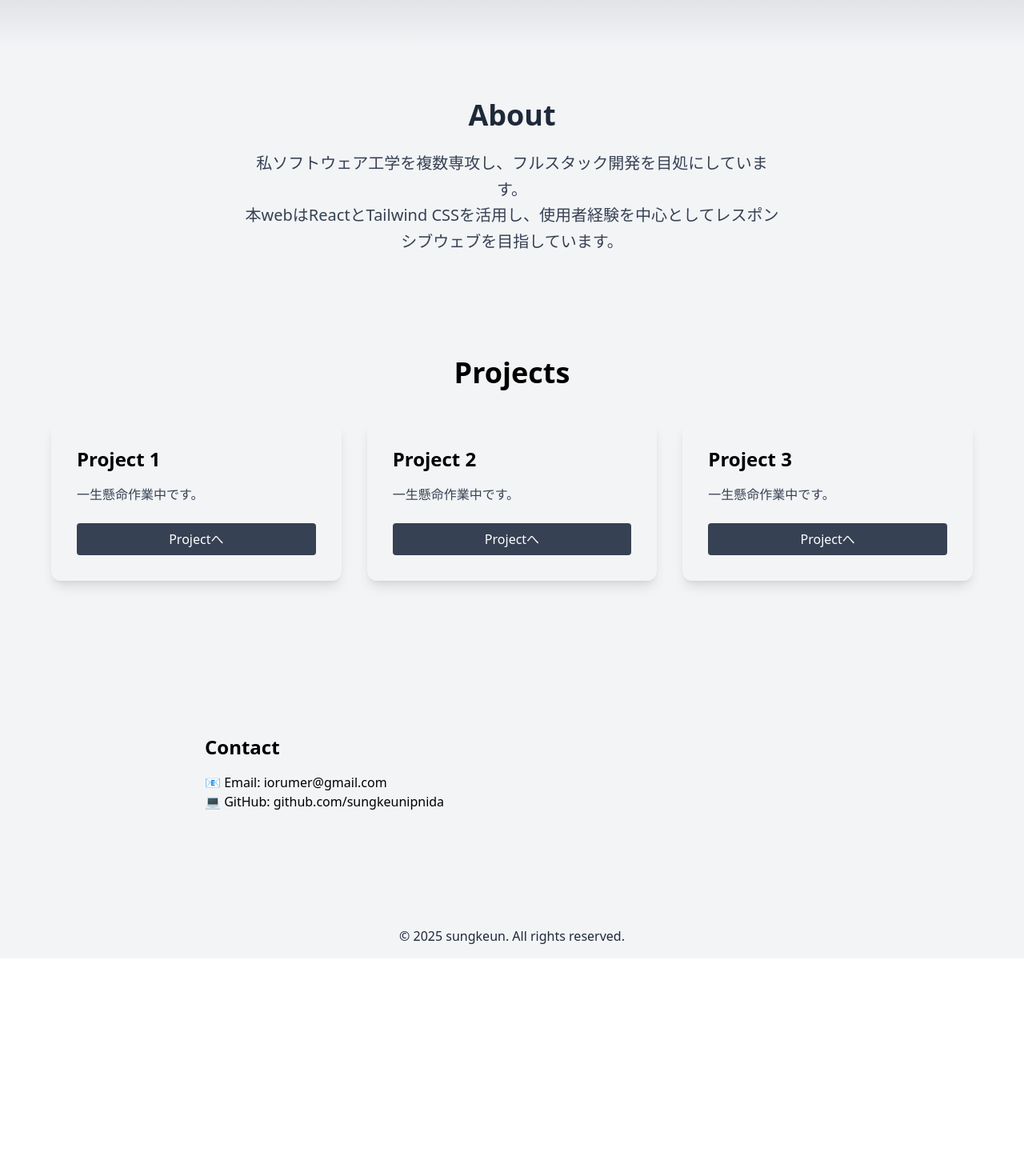
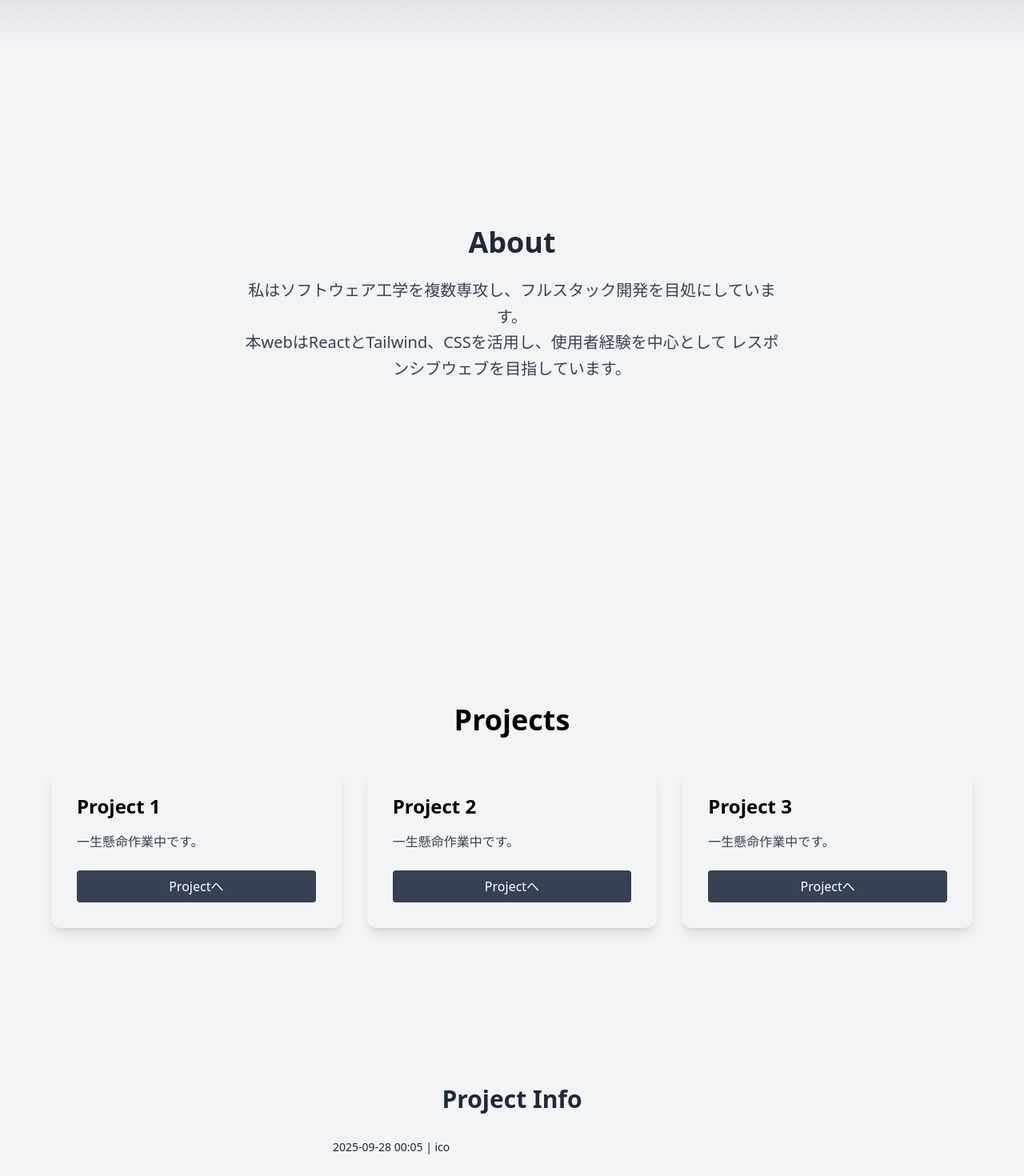
Before and after one commit to sungkeunipnida/my-portfolio, a React (Vite) app: page / in a window 1280 px wide. Shown: the part 740-2210 px from the top of the page at 80% size. Before the commit the page ends 1938 px from the top, so only its background shows below. Built offline with nearby package versions, Linux system fonts and the light colour scheme.

Commit message:
addUpdateInfo, semanticLayout

```diff
--- a/package.json
+++ b/package.json
@@ -4,8 +4,9 @@
   "version": "0.0.0",
   "type": "module",
   "scripts": {
-    "dev": "vite",
-    "build": "vite build",
+    "lastupdate": "git log --format='%cd | %s' --date=format:'%Y-%m-%d %H:%M' > public/lastupdate.txt",
+    "dev": "pnpm run lastupdate && vite",
+    "build": "pnpm run lastupdate && vite build",
     "lint": "eslint .",
     "preview": "vite preview"
   },
--- a/src/App.jsx
+++ b/src/App.jsx
@@ -2,6 +2,7 @@ import Header from "./components/Header";
 import Hero from "./components/Hero";
 import About from "./components/About";
 import Projects from "./components/Projects";
+import UpdateInfo from "./components/UpdateInfo";
 import Contact from "./components/Contact";
 import Footer from "./components/Footer";
 
@@ -13,13 +14,16 @@ function App() {
 
       {/* Main */}
       <main className="flex-1">
-        {/* Hero: 화면 꽉 차게 */}
-        <section>
+        {/* Hero */}
+        <section className="h-screen">
           <Hero />
         </section>
 
         {/* About */}
-        <section className="px-4 sm:px-6 lg:px-8 py-16 bg-gray-100">
+        <section
+          id="about"
+          className="min-h-[80vh] flex flex-col justify-center px-4 sm:px-6 lg:px-8 py-16 bg-gray-100"
+        >
           <div className="max-w-4xl mx-auto">
             <About />
           </div>
@@ -28,21 +32,28 @@ function App() {
         {/* Projects */}
         <section
           id="projects"
-          className="px-4 sm:px-6 lg:px-8 py-16 bg-gray-100"
+          className="min-h-[80vh] px-4 sm:px-6 lg:px-8 py-16 bg-gray-100 flex items-center"
         >
-          <div className="max-w-6xl mx-auto">
-            <h2 className="text-3xl md:text-4xl font-bold text-center mb-10">
-              Projects
-            </h2>
-            {/* 반응형 그리드 */}
-            <div className="grid grid-cols-1 md:grid-cols-2 lg:grid-cols-3 gap-8">
-              <Projects />
-            </div>
+          <div className="max-w-6xl mx-auto w-full">
+            <Projects />
+          </div>
+        </section>
+
+        {/* Update Info */}
+        <section
+          id="update-info"
+          className="min-h-[60vh] flex justify-center items-center px-4 sm:px-6 lg:px-8 py-4 bg-gray-100"
+        >
+          <div className="max-w-4xl w-full">
+            <UpdateInfo />
           </div>
         </section>
 
         {/* Contact */}
-        <section className="px-4 sm:px-6 lg:px-8 py-16 bg-gray-100">
+        <section
+          id="contact"
+          className="min-h-[60vh] flex flex-col justify-center px-4 sm:px-6 lg:px-8 py-16 bg-gray-100"
+        >
           <div className="max-w-4xl mx-auto">
             <Contact />
           </div>
--- a/src/components/About.jsx
+++ b/src/components/About.jsx
@@ -1,6 +1,6 @@
 function About() {
   return (
-    <section id="about" className="text-center scroll-mt-20">
+    <div className="text-center scroll-mt-20">
       {/* 제목 */}
       <h2 className="text-3xl sm:text-4xl font-bold mb-6 text-gray-800">
         About
@@ -8,12 +8,12 @@ function About() {
 
       {/* 소개 문장 */}
       <p className="text-lg sm:text-xl text-gray-700 leading-relaxed max-w-2xl mx-auto">
-        私ソフトウェア工学を複数専攻し、フルスタック開発を目処にしています。
+        私はソフトウェア工学を複数専攻し、フルスタック開発を目処にしています。
         <br />
-        本webはReactとTailwind
-        CSSを活用し、使用者経験を中心としてレスポンシブウェブを目指しています。
+        本webはReactとTailwind、CSSを活用し、使用者経験を中心として
+        レスポンシブウェブを目指しています。
       </p>
-    </section>
+    </div>
   );
 }
 
--- a/src/components/Contact.jsx
+++ b/src/components/Contact.jsx
@@ -1,10 +1,22 @@
 function Contact() {
   return (
-    <section id="contact" className="p-8 md:p-16 bg-gray-100">
-      <h2 className="text-2xl font-bold mb-4">Contact</h2>
-      <p>📧 Email: iorumer@gmail.com</p>
-      <p>💻 GitHub: github.com/sungkeunipnida</p>
-    </section>
+    <div className="text-center scroll-mt-20">
+      <h2 className="text-3xl sm:text-4xl font-bold mb-6 text-gray-800">
+        Contact
+      </h2>
+      <p className="mb-2">📧 Email: iorumer@gmail.com</p>
+      <p>
+        💻 GitHub:{" "}
+        <a
+          href="https://github.com/sungkeunipnida"
+          target="_blank"
+          rel="noopener noreferrer"
+          className="underline"
+        >
+          github.com/sungkeunipnida
+        </a>
+      </p>
+    </div>
   );
 }
 
--- a/src/components/Projects.jsx
+++ b/src/components/Projects.jsx
@@ -1,6 +1,13 @@
 function Projects() {
   return (
-    <>
+    <div className="scroll-mt-20">
+      {/* 제목 */}
+      <h2 className="text-3xl md:text-4xl font-bold text-center mb-10">
+        Projects
+      </h2>
+
+      {/* 그리드 */}
+      <div className="grid grid-cols-1 md:grid-cols-2 lg:grid-cols-3 gap-8">
         {[1, 2, 3].map((id) => (
           <div
             key={id}
@@ -13,7 +20,8 @@ function Projects() {
             </button>
           </div>
         ))}
-    </>
+      </div>
+    </div>
   );
 }
 
--- /dev/null
+++ b/src/components/UpdateInfo.jsx
@@ -0,0 +1,41 @@
+import { useEffect, useState } from "react";
+
+function UpdateInfo() {
+  const [logs, setLogs] = useState([]);
+
+  useEffect(() => {
+    fetch("/lastupdate.txt")
+      .then((res) => res.text())
+      .then((text) => {
+        const lines = text.trim().split("\n");
+        setLogs(lines);
+      })
+      .catch(() => setLogs(["unable to fetch the data."]));
+  }, []);
+
+  return (
+    <div className="text-center scroll-mt-20">
+      {/* 제목 */}
+      <h2 className="text-2xl sm:text-3xl font-bold mb-4 text-gray-800">
+        Project Info
+      </h2>
+
+      {/* 로그 영역 (정사각형 박스) */}
+      <div
+        className="
+          w-64 h-64 sm:w-80 sm:h-80 lg:w-[30rem] lg:h-[30rem]
+          overflow-y-auto rounded p-4
+          bg-gray-100 space-y-2 text-left mx-auto
+        "
+      >
+        {logs.map((line, idx) => (
+          <p key={idx} className="text-sm text-gray-800">
+            {line}
+          </p>
+        ))}
+      </div>
+    </div>
+  );
+}
+
+export default UpdateInfo;
```
Also changed, not shown: public/lastupdate.txt (added). Lines whose indentation alone changed are shown as unchanged.
